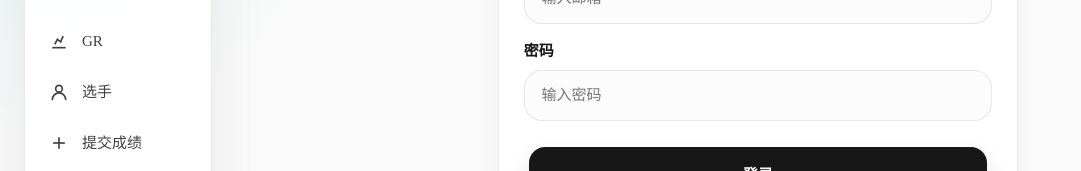
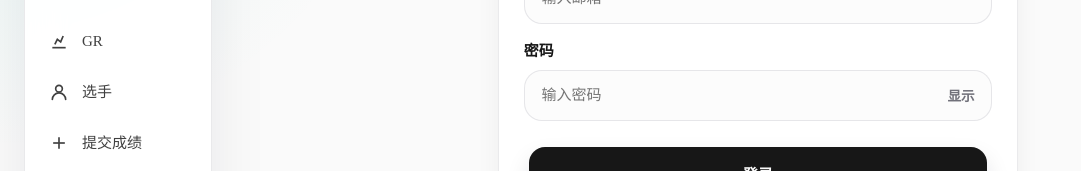
Before and after one commit to huizhiLLL/hzcubing, a Vue app: page /auth in a window 1280 px wide. Shown: the part 271-442 px from the top of the page, without its empty margins (0-1081 px from the left). Built offline with nearby package versions, Linux system fonts and the light colour scheme; no server answers; some icons are missing; a web font is replaced by a local one.

Commit message:
feat：登录页密码可见切换与一致校验

```diff
--- a/src/views/AuthView.vue
+++ b/src/views/AuthView.vue
@@ -25,13 +25,23 @@
 
           <div class="form-group">
             <label class="form-label">密码</label>
+            <div class="password-field">
               <input
                 v-model="form.password"
-              type="password"
+                :type="showPassword ? 'text' : 'password'"
                 class="form-input"
                 placeholder="输入密码"
                 required
               />
+              <button
+                type="button"
+                class="password-toggle"
+                :aria-label="showPassword ? '隐藏密码' : '显示密码'"
+                @click="showPassword = !showPassword"
+              >
+                {{ showPassword ? '隐藏' : '显示' }}
+              </button>
+            </div>
           </div>
 
           <div v-if="!isLogin" class="form-group">
@@ -64,10 +74,11 @@
               placeholder="再次输入密码"
               required
             />
+            <span v-if="passwordMismatch" class="field-error">两次输入的密码不一致</span>
           </div>
 
           <AppFormActions align="between" class="auth-actions">
-            <AppButton variant="primary" type="submit" :disabled="isSubmitting" block>
+            <AppButton variant="primary" type="submit" :disabled="isSubmitting || passwordMismatch" block>
               {{ isSubmitting ? '处理中...' : (isLogin ? '登录' : '注册') }}
             </AppButton>
           </AppFormActions>
@@ -84,7 +95,7 @@
 </template>
 
 <script setup>
-import { ref } from 'vue'
+import { computed, ref } from 'vue'
 import { useRouter, useRoute } from 'vue-router'
 import AppButton from '@/components/common/AppButton.vue'
 import AppFormActions from '@/components/common/AppFormActions.vue'
@@ -100,6 +111,7 @@ const toastStore = useToastStore()
 
 const isLogin = ref(true)
 const isSubmitting = ref(false)
+const showPassword = ref(false)
 const error = ref('')
 
 const form = ref({
@@ -109,6 +121,12 @@ const form = ref({
   qqId: '',
   confirmPassword: ''
 })
+
+const passwordMismatch = computed(() =>
+  !isLogin.value &&
+  form.value.confirmPassword.length > 0 &&
+  form.value.password !== form.value.confirmPassword
+)
 
 const toggleMode = () => {
   isLogin.value = !isLogin.value
@@ -229,6 +247,25 @@ const handleSubmit = async () => {
   box-shadow: 0 0 0 4px color-mix(in srgb, var(--color-primary) 12%, transparent);
 }
 
+.password-field { position: relative; }
+.password-field .form-input { padding-right: 4rem; }
+.password-toggle {
+  position: absolute;
+  right: 0.6rem;
+  top: 50%;
+  transform: translateY(-50%);
+  padding: 0.3rem 0.5rem;
+  color: var(--color-text-tertiary);
+  font-size: 0.85rem;
+  font-weight: 600;
+}
+.password-toggle:hover { color: var(--color-primary); }
+
+.field-error {
+  color: var(--color-error);
+  font-size: 0.85rem;
+}
+
 .auth-actions {
   margin-top: 0.35rem;
 }
```
Lines whose indentation alone changed are shown as unchanged.
